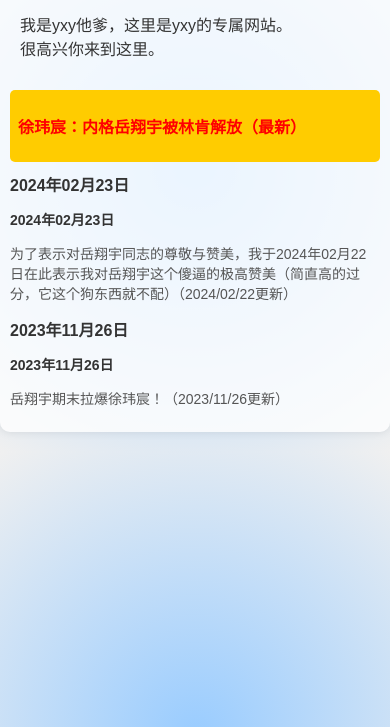
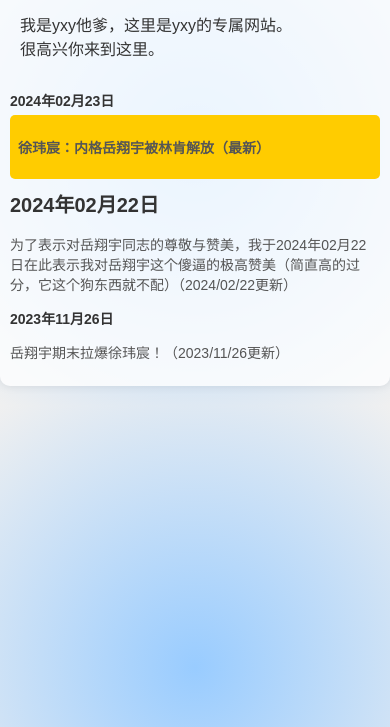
Before and after one commit to wym100171113/yxy, a plain HTML site: page index.html in a window 390 px wide. Shown: the part 117-844 px from the top of the page. Drawn offline with Linux system fonts and the light colour scheme.

Commit message:
Update index.html

```diff
--- a/index.html
+++ b/index.html
@@ -35,11 +35,9 @@
     .entry h2 {
         margin-top: 0;
         color: #333333;
-        font-size: 18px;
     }
     .entry p {
         color: #555555;
-        font-size: 16px;
     }
     .update {
         background-color: #ffcc00;
@@ -71,7 +69,7 @@
             margin-bottom: 10px;
         }
         .entry h2 {
-            font-size: 16px;
+            font-size: 20px;
         }
         .entry p {
             font-size: 14px;
@@ -93,16 +91,15 @@
         <p>我是yxy他爹，这里是yxy的专属网站。</p>
         <p>很高兴你来到这里。</p>
     </div>
-    <div class="update">
-        <p class="latest">徐玮宸：内格岳翔宇被林肯解放（最新）</p>
-    </div>
     <div class="entry">
-        <h2>2024年02月23日</h2>
         <div class="date">2024年02月23日</div>
+        <div class="update">
+            <p class="latest">徐玮宸：内格岳翔宇被林肯解放（最新）</p>
+        </div>
+        <h2>2024年02月22日</h2>
         <p>为了表示对岳翔宇同志的尊敬与赞美，我于2024年02月22日在此表示我对岳翔宇这个傻逼的极高赞美（简直高的过分，它这个狗东西就不配）（2024/02/22更新）</p>
     </div>
     <div class="entry">
-        <h2>2023年11月26日</h2>
         <div class="date">2023年11月26日</div>
         <p>岳翔宇期末拉爆徐玮宸！（2023/11/26更新）</p>
     </div>
```
